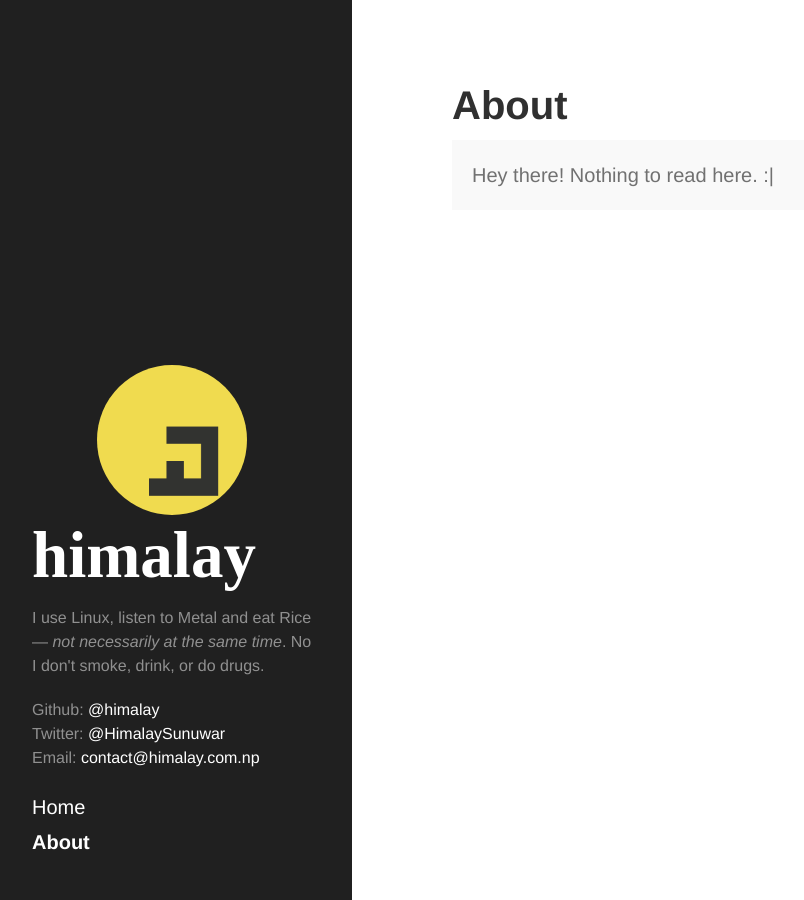
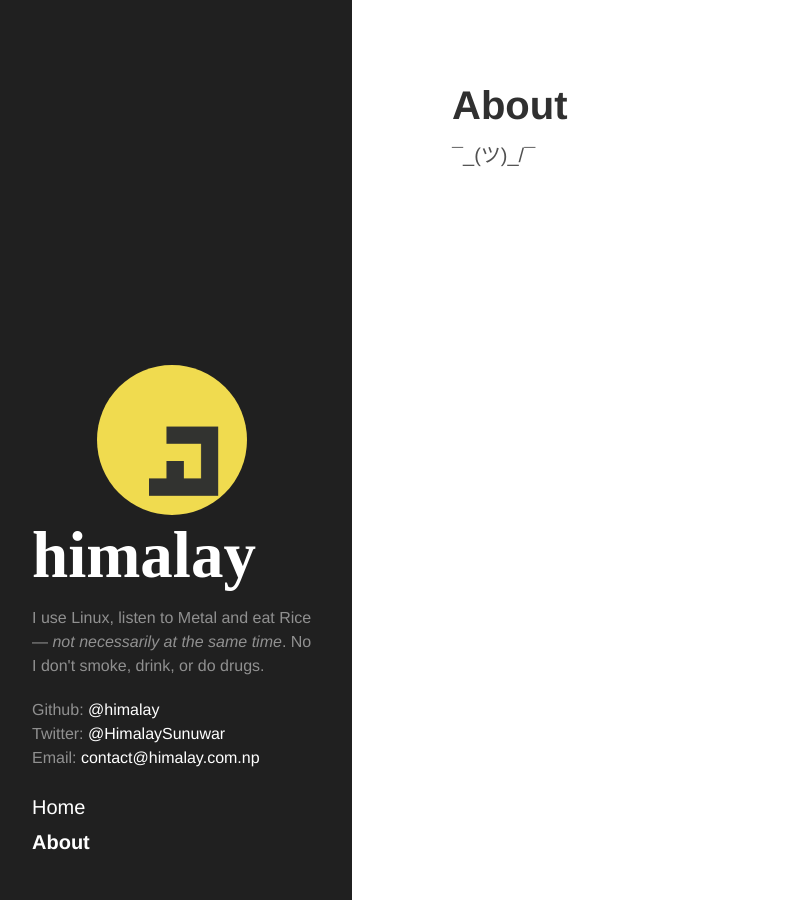
Before and after one commit to himalay/himalay.github.io, a Jekyll site: the page built from about.md, in a window 1280 px wide. Shown: the whole page, without its empty margins (8-812 px from the left). Built offline with Jekyll 4.4.1, drawn with Linux system fonts in a browser that asks for light colours; Markdown is read by kramdown in place of the engine named in the settings.

Commit message:
Updated About

```diff
--- a/about.md
+++ b/about.md
@@ -3,6 +3,4 @@ title: About
 layout: page
 ---
 
-<p class="message">
-  Hey there! Nothing to read here. :|
-</p>
+¯\_(ツ)_/¯
```
